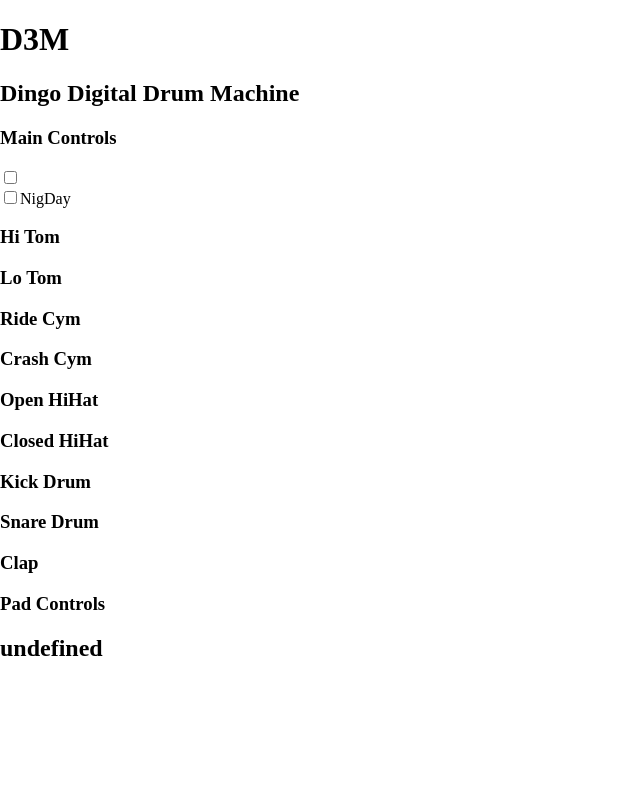
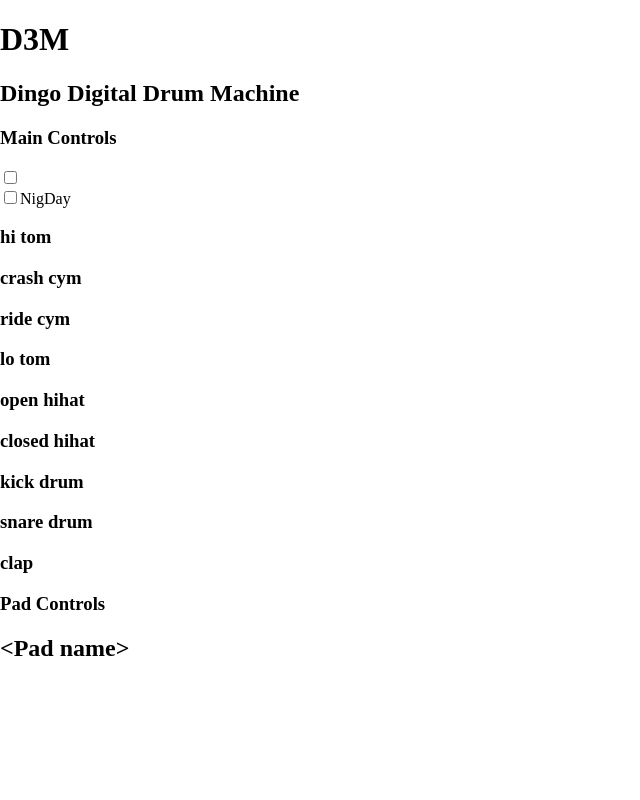
Before and after one commit to anthonymarkreynolds/Dingo-Percussion-Controller, a React (Create React App) app: page / in a window 1280 px wide. Shown: the top 800 px of the page, without its empty margins (0-640 px from the left). Built offline with nearby package versions, Linux system fonts and the light colour scheme; the HTML template or start-up script is replaced by a standard one.

Commit message:
wire up all the pads to audio context and add keybinds

```diff
--- a/src/audio/AudioCTX.js
+++ b/src/audio/AudioCTX.js
@@ -31,7 +31,7 @@ let main = {
 const semitoneToPitch = (n) => 440 * (2 ** (1 / 12)) ** n;
 
 class Pad {
-  constructor(name, waveForm = "sine", baseFreq = 440, pan = 0) {
+  constructor(name, waveForm = "sine", baseFreq = main.pitch, pan = 0) {
     this.name = name;
     this.baseVol = 0.25;
     this.osc = new OscillatorNode(actx, {
@@ -69,8 +69,15 @@ class Pad {
 }
 
 const pads = {
-  "Hi Tom": new Pad("Hi Tom", "sine", 440, 0.25),
-  "Lo Tom": new Pad("Lo Tom", "triangle", 220),
+  "hi tom": new Pad("Hi Tom", "sine", semitoneToPitch(8)),
+  "crash cym": new Pad("Crash Cym", "sine", semitoneToPitch(7)),
+  "ride cym": new Pad("Ride Cym", "sine", semitoneToPitch(6)),
+  "lo tom": new Pad("Lo Tom", "sine", semitoneToPitch(5)),
+  "open hihat": new Pad("Open HiHat", "sine", semitoneToPitch(4)),
+  "closed hihat": new Pad("Closed HiHat", "sine", semitoneToPitch(3)),
+  "kick drum": new Pad("Kick Drum", "sine", semitoneToPitch(2)),
+  "snare drum": new Pad("Snare Drum", "sine", semitoneToPitch(1)),
+  clap: new Pad("Clap", "sine", semitoneToPitch(0)),
   // {
 
   // osc: new OscillatorNode(actx, {
--- a/src/components/pad-controls/PadMain.jsx
+++ b/src/components/pad-controls/PadMain.jsx
@@ -1,7 +1,6 @@
 import Dial from "../inputs/Dial";
 
 const PadMain = ({ selected }) => {
-  console.log("pan: ", selected?.getPan());
   const dials = [
     <Dial
       sm
@@ -32,10 +31,7 @@ const PadMain = ({ selected }) => {
   ];
   return (
     <div className="pad-main">
-      <h2 style={{ alignSelf: "center" }}>
-        {" "}
-        {`${selected?.pan.pan.value}` || "<Pad name>"}{" "}
-      </h2>
+      <h2 style={{ alignSelf: "center" }}>{selected?.name || "<Pad name>"} </h2>
       <div className="dial-group">{dials}</div>
     </div>
   );
--- a/src/components/pads/Pads.jsx
+++ b/src/components/pads/Pads.jsx
@@ -12,7 +12,7 @@ const Pads = () => {
       {Object.entries(pads).map(([name, pad], i) => (
         <div
           className="pad"
-          key={i + 100}
+          key={i}
           onClick={() => {
             pad.trigger();
             setSelected(pads[name]);
@@ -23,28 +23,6 @@ const Pads = () => {
           <h3 className="noselect">{name}</h3>
         </div>
       ))}
-      <div className="pad" key={1}>
-        <h3>Ride Cym</h3>
-      </div>
-      <div key={0} className="pad">
-        <h3>Crash Cym</h3>
-      </div>
-
-      <div key={4} className="pad">
-        <h3>Open HiHat</h3>
-      </div>
-      <div key={5} className="pad">
-        <h3>Closed HiHat</h3>
-      </div>
-      <div key={6} className="pad">
-        <h3>Kick Drum</h3>
-      </div>
-      <div key={7} className="pad">
-        <h3>Snare Drum</h3>
-      </div>
-      <div key={8} className="pad">
-        <h3>Clap</h3>
-      </div>
     </div>
   );
 };
--- a/src/util/KeyPress.jsx
+++ b/src/util/KeyPress.jsx
@@ -3,23 +3,26 @@ import AudioCTX from "../audio/AudioCTX";
 
 const KeyPress = () => {
   let { pads } = useContext(AudioCTX);
-  pads = Object.values(pads).reverse();
+  pads = Object.values(pads);
   useEffect(() => {
     document.addEventListener("keydown", detectKeyDown, true);
   }, []);
 
   const detectKeyDown = ({ key }) => {
     console.log("key pressed: ", key);
-    switch (key) {
-      case "7":
-        pads[1].trigger();
-        break;
-      case "8":
-        pads[0].trigger();
-        break;
-      default:
-        break;
-    }
+    if (key.match(/[123]/)) pads[Number(key) - 1 + 6].trigger();
+    if (key.match(/[456]/)) pads[Number(key) - 1].trigger();
+    if (key.match(/[789]/)) pads[Number(key) - 1 - 6].trigger();
+    // switch (key) {
+    //   case "7":
+    //     pads[1].trigger();
+    //     break;
+    //   case "8":
+    //     pads[0].trigger();
+    //     break;
+    //   default:
+    //     break;
+    // }
   };
 };
 
```
